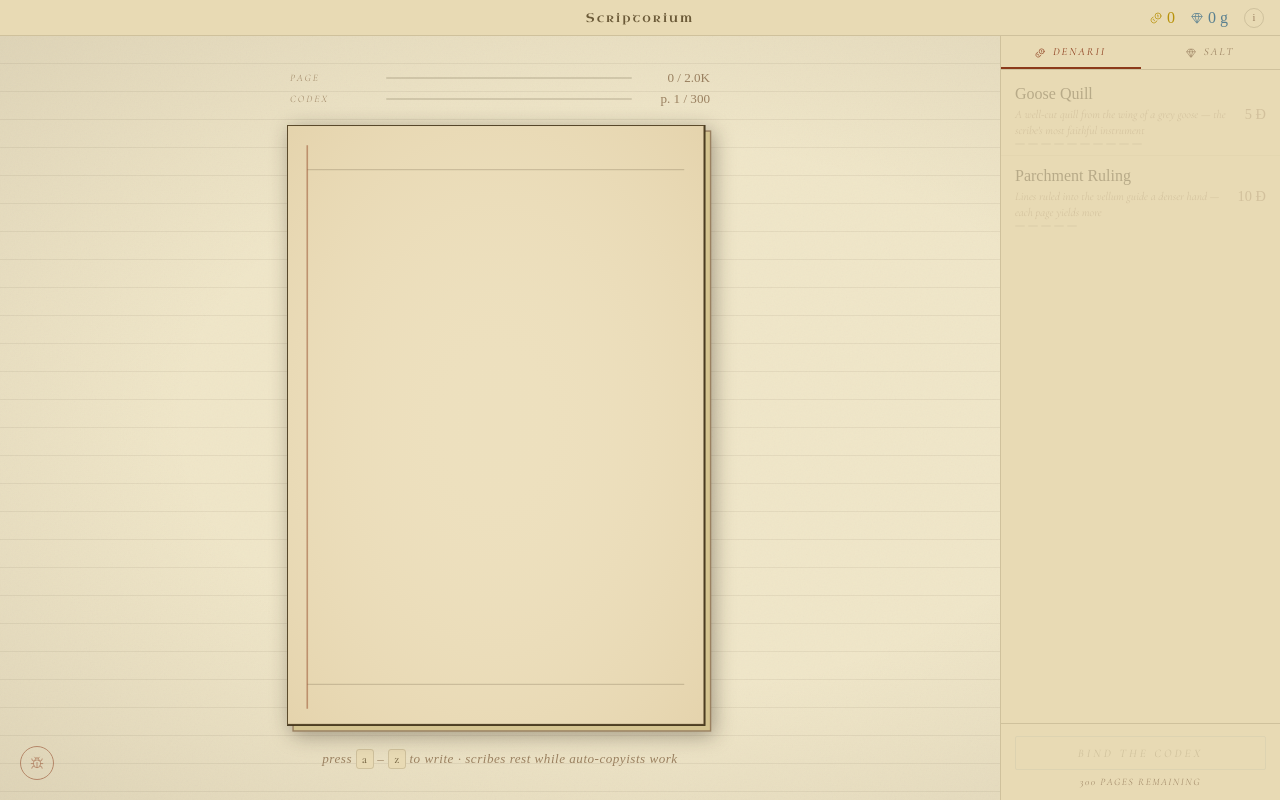
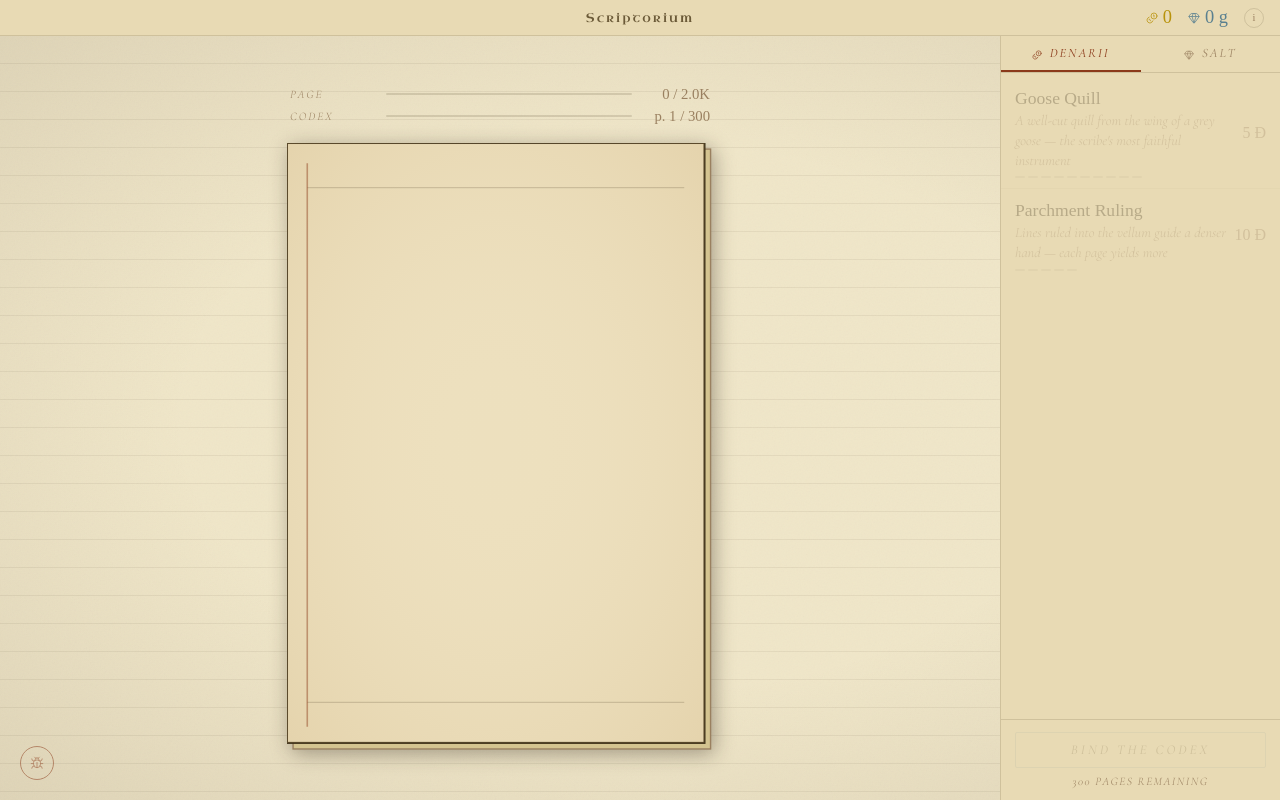
Before and after one commit to vitoraugustto/scriptorium, a plain HTML site: page index.html in a window 1280 px wide. Drawn offline with nearby package versions, Linux system fonts and the light colour scheme; a web font is replaced by a local one.

Commit message:
Increase upgrade desc font size, remove key hint text, accept spacebar as input

```diff
--- a/index.html
+++ b/index.html
@@ -106,9 +106,6 @@
       </svg>
     </div>
 
-    <div class="key-hint">
-      press <kbd>a</kbd> – <kbd>z</kbd> to write · scribes rest while auto-copyists work
-    </div>
 
   </div>
 
--- a/js/main.js
+++ b/js/main.js
@@ -26,7 +26,7 @@ const Main = (() => {
     // only a–z, ignore modifier combos
     if (e.repeat) return;
     if (e.ctrlKey || e.metaKey || e.altKey) return;
-    if (!/^[a-zA-Z]$/.test(e.key)) return;
+    if (!/^[a-zA-Z ]$/.test(e.key)) return;
 
     const gain = State.get().clickPower;
     const { pages, gold } = State.addLetters(gain);
--- a/style.css
+++ b/style.css
@@ -74,7 +74,7 @@ body {
 .tr-icon.dn   { color: var(--gold); }
 .tr-icon.salt { color: var(--salt); }
 .tr-label {
-  font-size: 0.6rem;
+  font-size: 0.72rem;
   letter-spacing: 2px;
   text-transform: uppercase;
   color: var(--ink4);
@@ -83,7 +83,7 @@ body {
 }
 .tr-val {
   font-family: 'IM Fell English', serif;
-  font-size: 1rem;
+  font-size: 1.15rem;
 }
 .tr-val.dn   { color: var(--gold); }
 .tr-val.salt { color: var(--salt); }
@@ -132,14 +132,14 @@ body {
 .popup-row:last-child { border-bottom: none; }
 
 .popup-lbl {
-  font-size: 0.65rem; letter-spacing: 2px;
+  font-size: 0.75rem; letter-spacing: 2px;
   text-transform: uppercase; color: var(--ink4);
   font-weight: 300; font-style: italic;
 }
 
 .popup-val {
   font-family: 'IM Fell English', serif;
-  font-size: 0.95rem; color: var(--ink2);
+  font-size: 1.05rem; color: var(--ink2);
 }
 .popup-val.dn   { color: var(--gold); }
 .popup-val.salt { color: var(--salt); }
@@ -203,7 +203,7 @@ body {
   gap: 10px;
 }
 .prog-lbl {
-  font-size: 0.62rem;
+  font-size: 0.72rem;
   letter-spacing: 2px;
   text-transform: uppercase;
   color: var(--ink4);
@@ -224,7 +224,7 @@ body {
 .prog-fill.codex { background: var(--salt); opacity:0.7; }
 .prog-stat {
   font-family: 'IM Fell English', serif;
-  font-size: 0.82rem;
+  font-size: 0.92rem;
   color: var(--ink4);
   width: 68px;
   text-align: right;
@@ -250,7 +250,7 @@ body {
 /* keystroke hint */
 .key-hint {
   font-family: 'IM Fell English', serif;
-  font-size: 0.82rem;
+  font-size: 0.92rem;
   font-style: italic;
   color: var(--ink4);
   text-align: center;
@@ -259,7 +259,7 @@ body {
 .key-hint kbd {
   font-family: 'Cormorant Garamond', serif;
   font-style: normal;
-  font-size: 0.78rem;
+  font-size: 0.88rem;
   background: var(--vellum2);
   border: 1px solid var(--rule);
   border-radius: 3px;
@@ -288,7 +288,7 @@ body {
   background: none; border: none;
   cursor: pointer;
   font-family: 'Cormorant Garamond', serif;
-  font-size: 0.68rem;
+  font-size: 0.8rem;
   letter-spacing: 2px;
   text-transform: uppercase;
   font-style: italic;
@@ -329,11 +329,11 @@ body {
 
 .u-name {
   font-family: 'IM Fell English', serif;
-  font-size: 1rem; color: var(--ink2);
+  font-size: 1.1rem; color: var(--ink2);
   grid-column:1; grid-row:1; line-height:1.3;
 }
 .u-desc {
-  font-size: 0.72rem; color: var(--ink4);
+  font-size: 0.9rem; color: var(--ink4);
   font-style: italic; font-weight: 300;
   grid-column:1; grid-row:2;
   margin-top: 1px; line-height: 1.4;
@@ -349,13 +349,13 @@ body {
 .u-cost {
   grid-column:2; grid-row:1/4;
   font-family:'IM Fell English', serif;
-  font-size:0.9rem; color:var(--ink4);
+  font-size:1rem; color:var(--ink4);
   text-align:right; align-self:center; white-space:nowrap;
 }
 .u-cost.can-d    { color: var(--gold); }
 .u-cost.can-s    { color: var(--salt); }
 .u-cost.is-maxed {
-  font-size:0.62rem; letter-spacing:1.5px;
+  font-size:0.72rem; letter-spacing:1.5px;
   text-transform:uppercase;
   font-family:'Cormorant Garamond',serif; color:var(--ink4);
 }
@@ -373,7 +373,7 @@ body {
   border: 1px solid rgba(90,128,144,0.4);
   border-radius: 2px; cursor: pointer;
   font-family: 'Cormorant Garamond', serif;
-  font-size: 0.72rem; letter-spacing: 3px;
+  font-size: 0.84rem; letter-spacing: 3px;
   text-transform: uppercase; color: var(--ink3);
   transition: all 0.15s; font-style: italic;
 }
@@ -385,7 +385,7 @@ body {
 
 .codex-note {
   text-align: center;
-  font-size: 0.62rem; letter-spacing:1.5px;
+  font-size: 0.72rem; letter-spacing:1.5px;
   color: var(--ink4); margin-top: 6px;
   text-transform: uppercase; font-weight:300; font-style:italic;
 }
@@ -428,7 +428,7 @@ body {
   background: var(--ink2); color: var(--vellum2);
   padding: 7px 18px; border-radius: 2px;
   font-family: 'Cormorant Garamond', serif;
-  font-size: 0.78rem; letter-spacing:1.5px;
+  font-size: 0.88rem; letter-spacing:1.5px;
   text-transform: uppercase; font-style: italic;
   opacity: 0; transition: opacity 0.2s, transform 0.2s;
   pointer-events: none; white-space: nowrap;
@@ -474,7 +474,7 @@ body {
   display: flex;
   align-items: center;
   gap: 5px;
-  font-size: 0.62rem;
+  font-size: 0.72rem;
   letter-spacing: 2px;
   text-transform: uppercase;
   color: var(--ink4);
```
